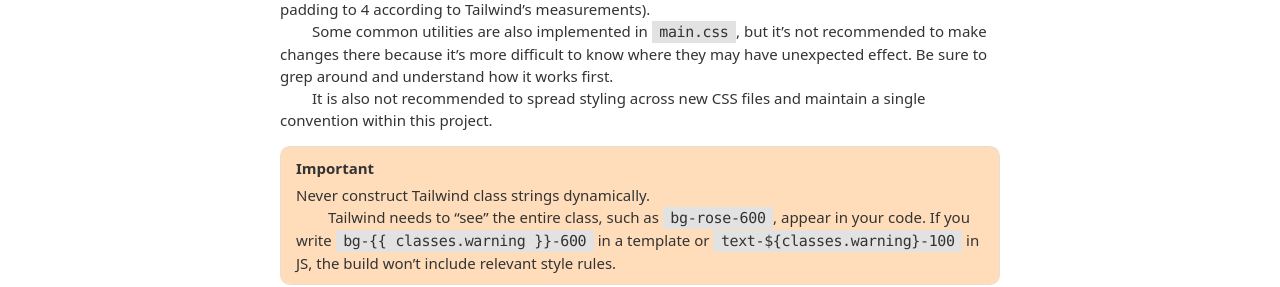
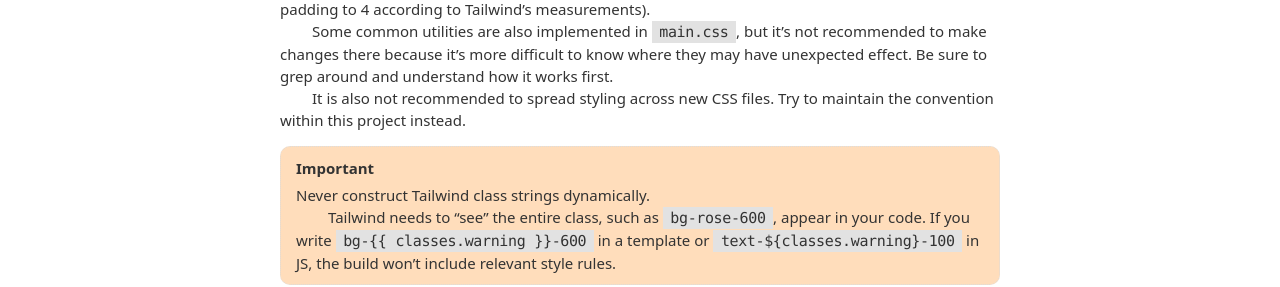
Before and after one commit to ietf-tools/bibxml-service, a Sphinx documentation site: the page built from docs/howto/style-web-pages.rst, in a window 1280 px wide. Shown: the part 680-967 px from the top of the page. Built offline with Sphinx 7.4.7, drawn with Linux system fonts in a browser that asks for light colours; pages that are not in the unit, such as notebooks, are missing from menus.

Commit message:
docs: fix confusing phrasing

```diff
--- a/docs/howto/style-web-pages.rst
+++ b/docs/howto/style-web-pages.rst
@@ -41,8 +41,8 @@ but it’s not recommended to make changes there because it’s more difficult
 to know where they may have unexpected effect. Be sure to grep around
 and understand how it works first.
 
-It is also not recommended to spread styling across new CSS files
-and maintain a single convention within this project.
+It is also not recommended to spread styling across new CSS files.
+Try to maintain the convention within this project instead.
 
 .. important::
 
```
